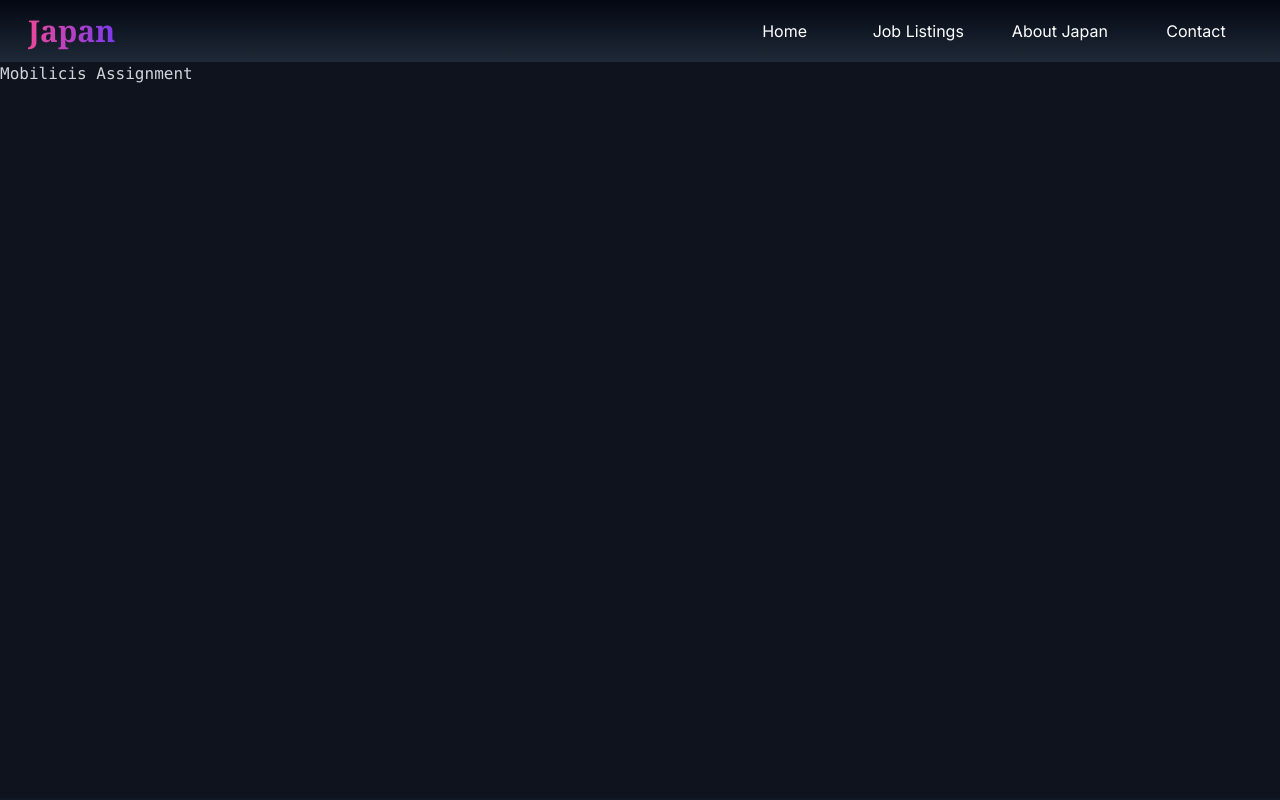
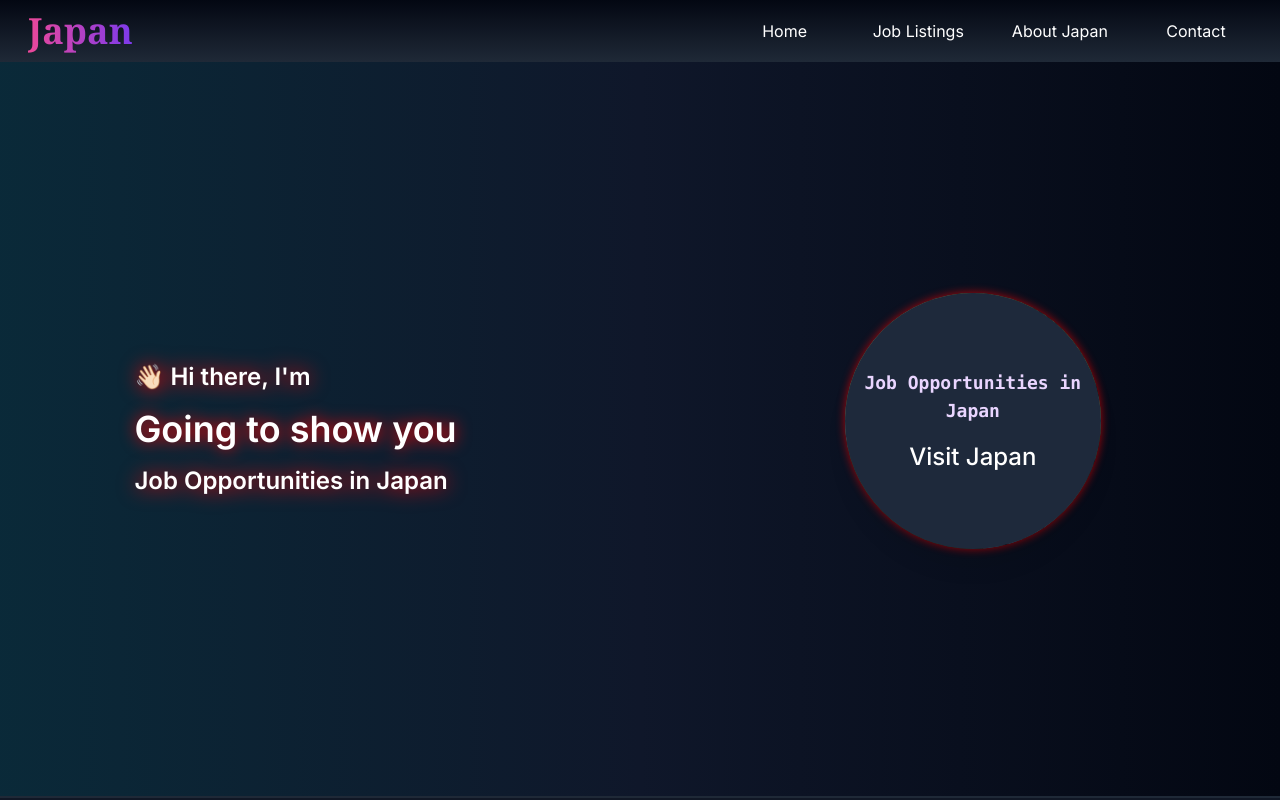
Before and after one commit to abhis12321/mobilicis-assignment, a Next.js app: page / in a window 1280 px wide. Shown: the top 800 px of the page. Built offline with nearby package versions, Linux system fonts and the light colour scheme.

Commit message:
Home page added

```diff
--- a/src/app/NavBar.js
+++ b/src/app/NavBar.js
@@ -14,7 +14,7 @@ export default function NavBar() {
 
     return (
         <div className='leading-[3rem] flex items-center justify-between px-7 py-1 bg-gradient-to-b from-gray-950 to-gray-800'>
-            <div className="text-3xl font-serif leading-[3.4rem] bg-gradient-to-r from-pink-500 to-violet-600 bg-clip-text text-transparent font-extrabold">Japan</div>
+            <div className="text-4xl font-serif leading-[3.4rem] bg-gradient-to-r from-pink-500 to-violet-600 bg-clip-text text-transparent font-extrabold">Japan</div>
             <div className="right-navbar hidden md:flex flex-col md:flex-row lg:gap-4 bg-gradient-to-r from-slate-800 to-gray-950 md:[background:none] border-l-2 border-gray-700 md:border-none min-w-[200px] min-h-[100vh] md:min-h-fit fixed md:static top-0 right-0">
                 <div className="text-4xl hover:text-red-800 text-center cursor-pointer mt-3" onClick={handleRight}>
                     <FontAwesomeIcon icon={faXmark} size='sm' className="hidden cutX" />
--- /dev/null
+++ b/src/app/animated/page.js
@@ -0,0 +1,25 @@
+import Image from 'next/image';
+import Link from 'next/link';
+import React from "react";
+
+export default function AnimationReact() {
+  return (
+      <Link href={'/job-listings'} className="md:w-[34%] lg:w-[34%] mb-4 mb:my-auto">
+        <div className="group cursor-pointer w-fit">
+          <div className=" w-20 h-20 md:w-64 md:h-64 rounded-full bg-transparent cursor-pointer [perspective:1000px] relative [transform-style:preserve-3d] group-hover:[transform:rotateY(180deg)] duration-[1200ms]">
+              <Image
+                width={200}
+                height={200}
+                src={'/people.jpg'}
+                alt="@me"
+                className="absolute w-full h-full rounded-full object-fit object-center shadow-[0_0_10px_red] opacity-70 md:[transform:rotateY(180deg)] "
+              />
+            <div className="absolute bg-slate-800 w-fit h-full rounded-full [backface-visibility:hidden] shadow-xl flex flex-col items-center justify-center gap-4 text-center">
+                <h1 className="text-lg font-bold text-purple-200 font-mono">Job Opportunities in Japan</h1>
+                <h1 className="text-2xl text-white font-medium">Visit Japan</h1>
+            </div>
+          </div>
+        </div>
+      </Link>
+  );
+};
--- a/src/app/job-listings/page.js
+++ b/src/app/job-listings/page.js
@@ -115,7 +115,7 @@ export default function Page() {
   return (
     <div className="py-4 flex flex-col gap-4">
       <form
-        className="flex gap-3 py-2 px-3 w-[98%] max-w-[700px] bg-gray-800 mx-auto rounded"
+        className="flex gap-2 p-2 w-[98%] max-w-[540px] bg-blue-800/20 mx-auto rounded-lg"
         onSubmit={searchJobs}
       >
         <input
@@ -123,22 +123,21 @@ export default function Page() {
           value={role}
           onChange={(e) => setRole(e.target.value)}
           placeholder="Search a Role"
-          className="py-2 px-4 flex-1 bg-teal-900/20 text-center text-gray-200 outline-none shadow-[0_0_3px_gray] focus:shadow-[0_0_3px_cyan] rounded"
+          className="py-2 px-4 flex-1 bg-slate-950/50 text-cente text-gray-200 outline-none border-2 focus:border-cyan-400 rounded-lg"
         />
         <input
           type="submit"
           value={"search"}
-          className="hidden xs:block py-2 px-4 cursor-pointer shadow-[0_0_3px_cyan] hover:bg-cyan-950/80 active:bg-slate-950 rounded"
+          className="hidden xs:block py-2 bg-slate-950/50 px-4 cursor-pointer border-2 hover:border-cyan-400 hover:bg-cyan-950/80 active:bg-slate-950 rounded-lg"
         />
       </form>
 
-      <h1 className="text-center py-4 px-8 mb-2 rounded-md drop-shadow-[0_0_1px_red] text-4xl sm:text-5xl font-sgray font-exyellod sm:font-extrabold text-transparent bg-clip-text bg-gradient-to-l from-gray-600 to-yellow-900 w-fit" onClick={logJobs}>
-        Job listings
+      <div className="flex flex-col items-center gap-5 py-4">
+      <h1 className="text-center py-4 px-8 mb-2 rounded-md drop-shadow-[0_0_1px_red] text-4xl sm:text-5xl font-sgray font-bold sm:font-extrabold text-transparent bg-clip-text bg-gradient-to-r from-yellow-600 to-yellow-900 w-fit" onClick={logJobs}>
+        Job Listings
       </h1>
-
-      <div className="flex flex-col gap-5 p-4">
         {jobs?.map((job, index) => (
-          <div className="flex flex-col bg-slate-800 p-8 rounded-lg shadow-[0_0_5px_white] hover:shadow-[0_0_8px_red]" key={index}>
+          <div className="flex flex-col bg-slate-800 p-8 rounded-lg shadow-[0_0_5px_white] hover:shadow-[0_0_8px_red] max-w-[700px] w-[98%]" key={index}>
             <h1 className="text-gray-400 font-semibold text-lg">
               Company Name :
               <span className="text-gray-100 text-xl font-bold">
@@ -167,7 +166,7 @@ export default function Page() {
               Salary :
               <span className="text-gray-100 text-xl font-bold">
                 {job.salary.type
-                  ? "$" + job.salary.min + " to $" + job.salary.max
+                  ? `$${job.salary.min} to $${job.salary.max} ${job.salary.type}`
                   : "Not disclosed"}
               </span>
             </p>
--- a/src/app/page.js
+++ b/src/app/page.js
@@ -1,17 +1,26 @@
-"use client"
+import React from "react";
+import AnimationReact from "./animated/page";
+import { FontAwesomeIcon } from "@fortawesome/react-fontawesome";
+import Link from "next/link";
 
-import React, { useEffect } from 'react';
-import axios from 'axios';
-
-export default function Page() {
-  useEffect(() => {
-
-  })
-
-
+export default function page() {
   return (
-    <div className='font-mono text-gray-300'>
-      Mobilicis Assignment
+    <div
+      className="flex flex-col-reverse md:flex-row items-center justify-center bg-gradient-to-r from-cyan-950/70 via-slate-900 to-gray-950 text-white bg-[ul('/Ab2.png')] bg-no-repeat bg-center py-2 border-b-2 border-gray-800"
+      style={{ minHeight: "calc(100vh - 4rem)" }}
+    >
+      <div className="flex flex-col gap-4 max-w-[95%] md:w-[66%] md:pl-[9vw] lg:pl-0 lg:w-[45%] mx-auto items-center md:items-start">
+        <h3 className="text-justify drop-shadow-[0_0_10px_red] text-xl md:text-2xl md:font-semibold">
+          👋🏻 Hi there, I&apos;m
+        </h3>
+        <h1 className="text-justify drop-shadow-[0_0_8px_red] text-2xl md:text-4xl font-semibold">
+          Going to show you
+        </h1>
+        <h3 className="text-justify drop-shadow-[0_0_10px_red] text-xl md:text-2xl md:font-semibold">
+          Job Opportunities in Japan
+        </h3>
+      </div>
+      <AnimationReact />
     </div>
-  )
+  );
 }
```
